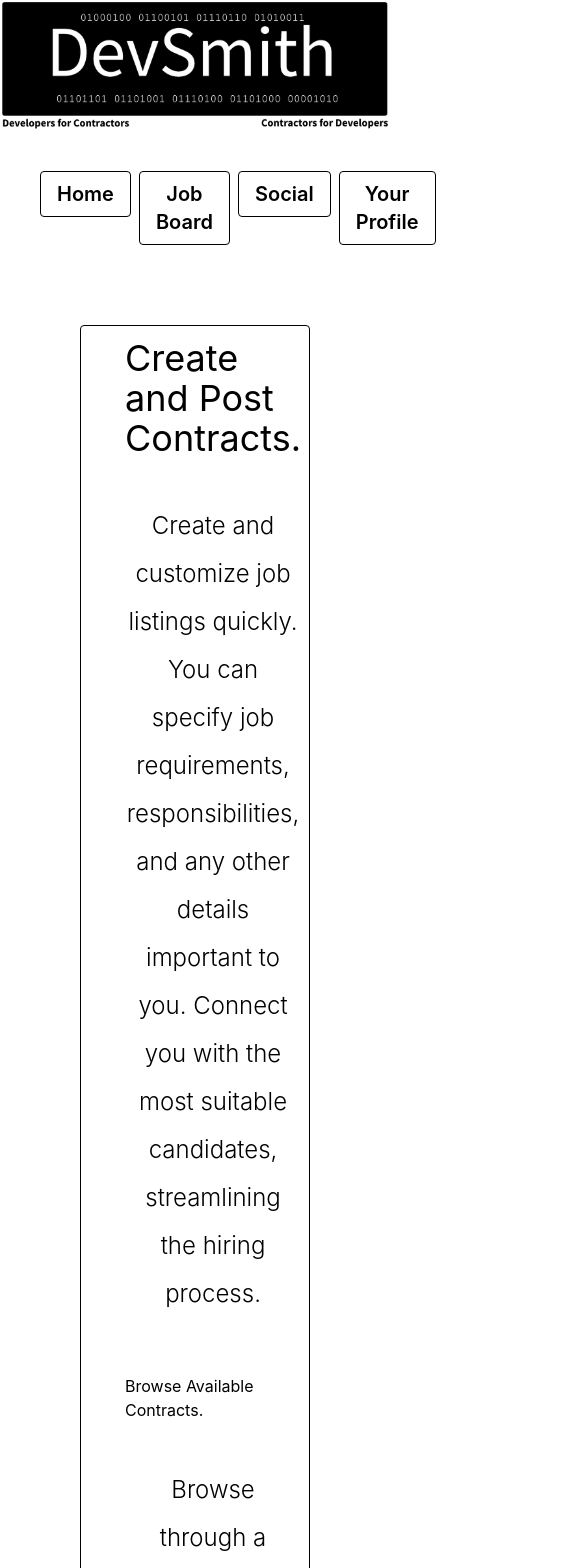
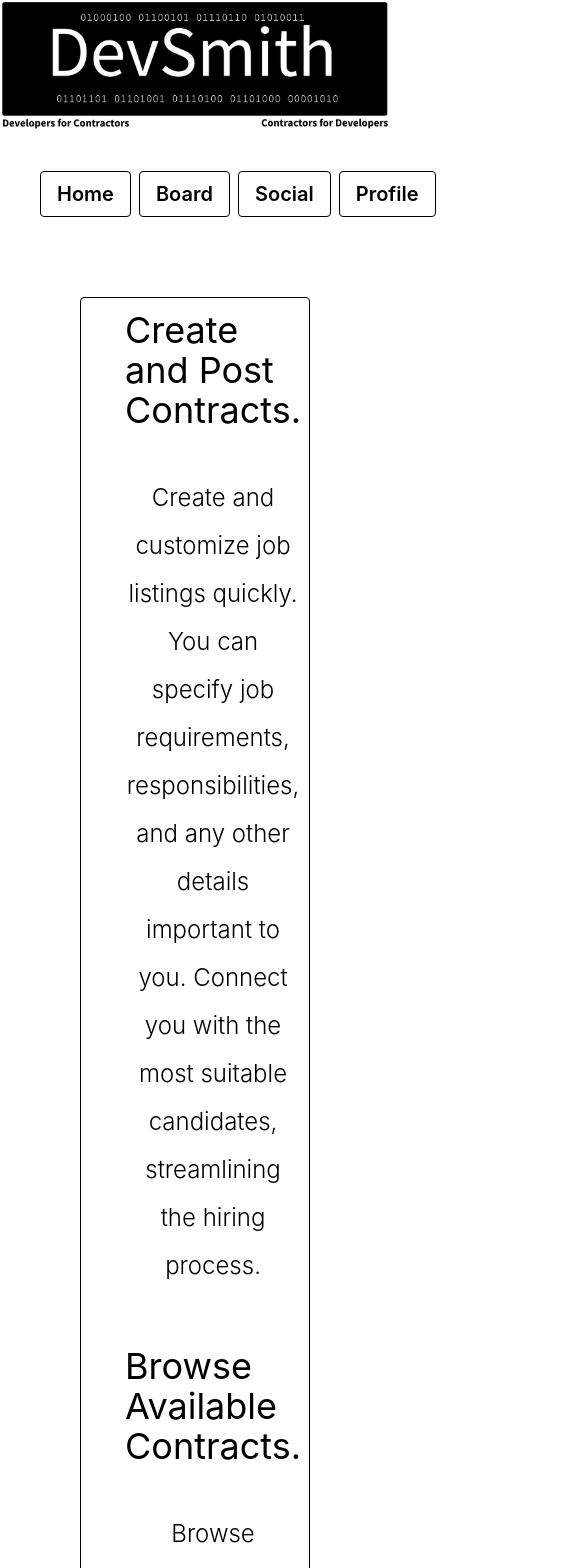
Before and after one commit to ddeneau/Freelance-Index-Project-, a JavaScript app: page / in a window 390 px wide. Shown: the top 1568 px of the page, 585 px wide, since content can reach past the window. Built offline with nearby package versions, Linux system fonts and the light colour scheme; the HTML template or start-up script is replaced by a standard one.

Commit message:
Renamed some of the navigation tab names.
Also, mostly a test commit to troubleshoot AWS hosting/deployment issues (it seems to be taking a while to refresh changes)

```diff
--- a/src/NavBar.js
+++ b/src/NavBar.js
@@ -8,13 +8,13 @@ const NavBar = () => {
                     <Link class="text-center block border border-black rounded hover:border-gray-200 text-black-500 font-semibold text-xl hover:bg-black hover:text-white py-2 px-4" to="/">Home</Link>
                 </li>
                 <li class="flex-1 mr-2">
-                    <Link class="text-center block border border-black rounded hover:border-gray-200 text-black-500 font-semibold text-xl hover:bg-black hover:text-white py-2 px-4" to="/board">Job Board</Link>
+                    <Link class="text-center block border border-black rounded hover:border-gray-200 text-black-500 font-semibold text-xl hover:bg-black hover:text-white py-2 px-4" to="/board">Board</Link>
                 </li>
                 <li class="flex-1 mr-2">
                     <Link class="text-center block border border-black rounded hover:border-gray-200 text-black-500 font-semibold text-xl hover:bg-black hover:text-white py-2 px-4" to="/social">Social</Link>
                 </li>
                 <li class="flex-1 mr-2">
-                    <Link class="text-center block border border-black rounded hover:border-gray-200 text-black-500 font-semibold text-xl hover:bg-black hover:text-white py-2 px-4" to="/profile">Your Profile</Link>
+                    <Link class="text-center block border border-black rounded hover:border-gray-200 text-black-500 font-semibold text-xl hover:bg-black hover:text-white py-2 px-4" to="/profile">Profile</Link>
                 </li>
             </ul>
         </nav>
--- a/src/Screens/HomeScreen.js
+++ b/src/Screens/HomeScreen.js
@@ -17,7 +17,7 @@ const HomeScreen = () => {
                     </div>
                 </div>
                 <div>
-                    <div className="flex items-center justify-center lg:text-4xl pt-3 px-11">
+                    <div className="flex items-center justify-center text-4xl pt-3 px-11">
                         Browse Available Contracts.
                     </div>
                     <div className="flex grow text-2xl px-11 py-11 font-light text-center leading-loose">
@@ -31,7 +31,7 @@ const HomeScreen = () => {
             <div className="flex flex-row">
                 <img
                     src="https://cdn-icons-png.flaticon.com/512/5434/5434690.png"
-                    class="resize lg:h-auto lg:max-w-xs md:min-w-ws object-cover mx-6"
+                    class="resize h-auto max-w-xs object-cover mx-6"
                     alt="" />
                     <img
                     src="https://cdn-icons-png.flaticon.com/512/5434/1077077.png"
```
